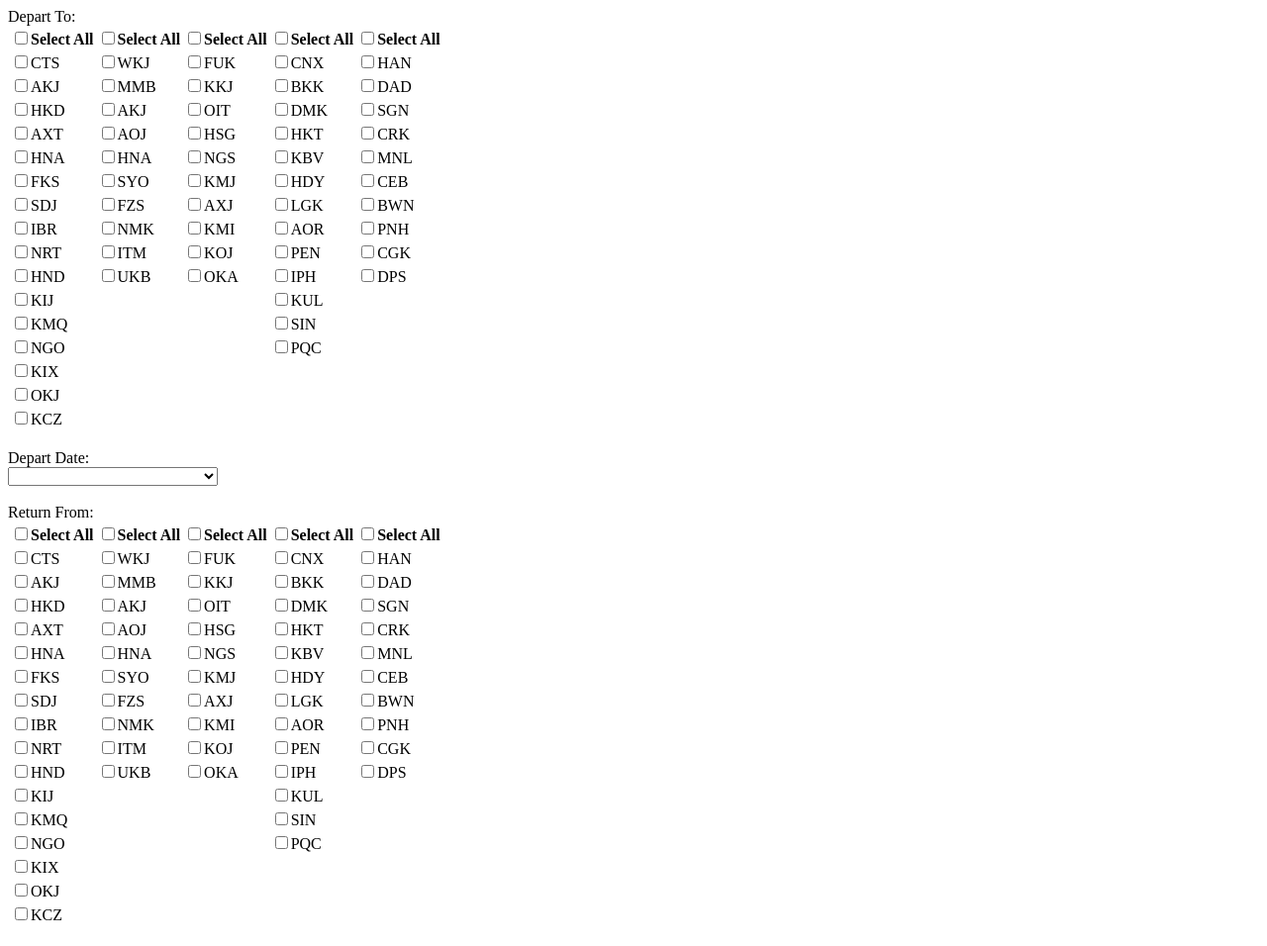
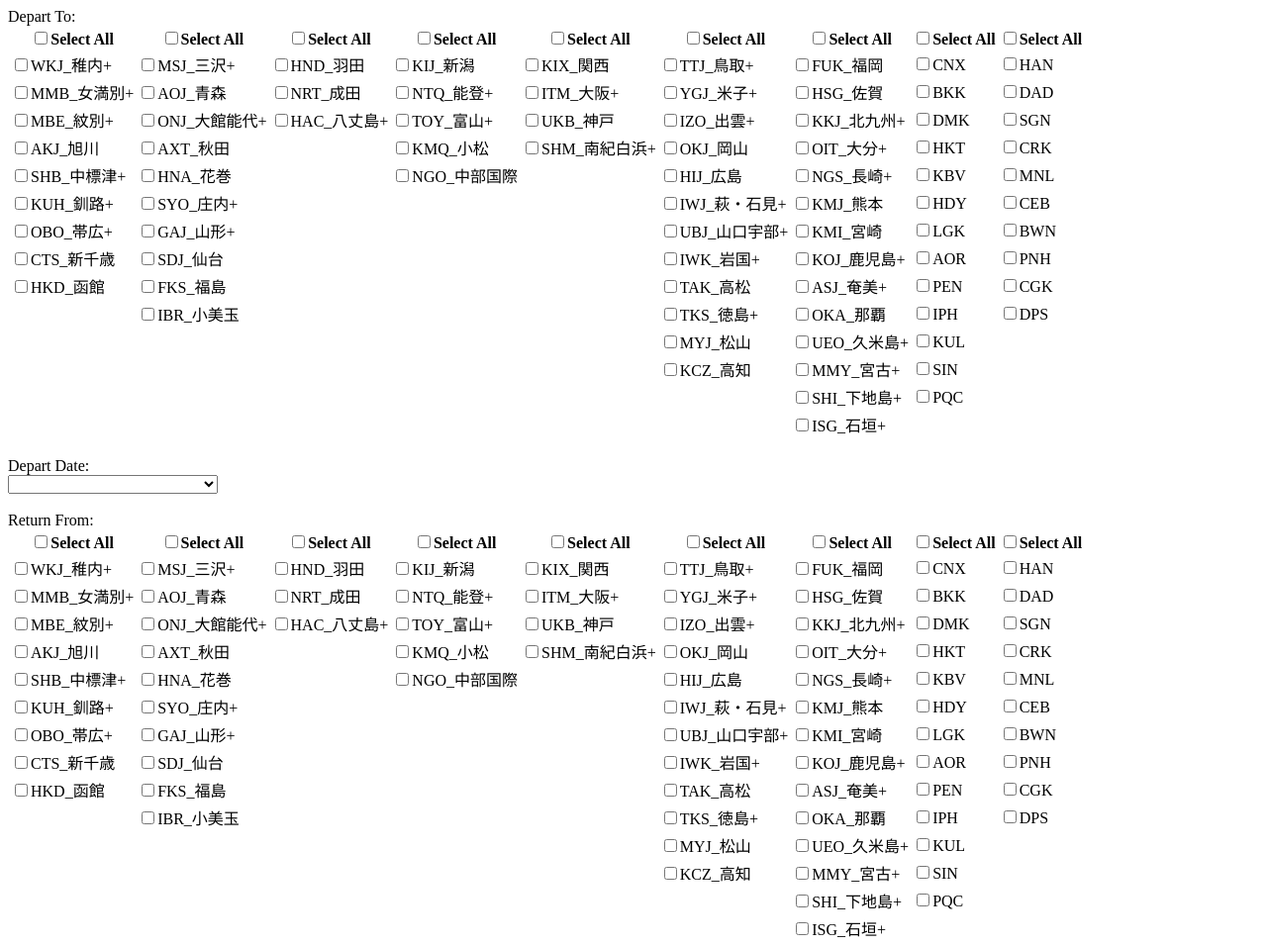
Before and after one commit to AlexisKerib/KayakLinkGen, a plain HTML site: page index.html in a window 1280 px wide. Shown: the top 956 px of the page at 99% size. Drawn offline with Linux system fonts and the light colour scheme.

Commit message:
Update index.html

```diff
--- a/index.html
+++ b/index.html
@@ -30,11 +30,79 @@
     <div id="generatedLink"></div>
 
     <script>
-        const destinationsJp = ["CTS", "AKJ", "HKD", "AXT", "HNA", "FKS", "SDJ", "IBR", "NRT", "HND", "KIJ", "KMQ", "NGO", "KIX", "OKJ", "KCZ"]
-        const destinationsJp2 = ["WKJ", "MMB", "AKJ", "AOJ", "HNA", "SYO", "FZS", "NMK", "ITM", "UKB"]
-        const destinationsJpKyu = ["FUK", "KKJ", "OIT", "HSG", "NGS", "KMJ", "AXJ", "KMI", "KOJ", "OKA"]
-        const destinationsSea = ["CNX", "BKK", "DMK", "HKT", "KBV", "HDY", "LGK", "AOR", "PEN", "IPH", "KUL", "SIN", "PQC"];
-        const destinationsSeaVisa = ["HAN", "DAD", "SGN", "CRK", "MNL", "CEB", "BWN", "PNH", "CGK", "DPS"];
+        const destHokkaido = [
+            "WKJ_稚内+", // 45.41
+            "MMB_女満別+", // 43.90
+            "MBE_紋別+",  // 44.35
+            "AKJ_旭川",  // 43.30
+            "SHB_中標津+", // 43.55
+            "KUH_釧路+", // 43.00
+            "OBO_帯広+", // 42.92
+            "CTS_新千歳", // 42.78
+            "HKD_函館",  // 41.77
+        ];
+        const destTohoku = [
+            "MSJ_三沢+", // 40.69
+            "AOJ_青森", // 40.82
+            "ONJ_大館能代+", // 40.20
+            "AXT_秋田", // 39.72
+            "HNA_花巻", // 39.42
+            "SYO_庄内+", // 38.81
+            "GAJ_山形+", // 38.39
+            "SDJ_仙台", // 38.26
+            "FKS_福島", // 37.23
+            "IBR_小美玉", // 36.17
+        ];
+        const destKanto = [
+            "HND_羽田",
+            "NRT_成田",
+            "HAC_八丈島+"
+        ];
+        const destChubu = [
+            "KIJ_新潟", // 37.91
+            "NTQ_能登+", // 37.32
+            "TOY_富山+", // 36.65
+            "KMQ_小松", // 36.39
+            "NGO_中部国際", // 34.98
+        ];
+        const destKinki = [
+            "KIX_関西",
+            "ITM_大阪+",
+            "UKB_神戸",
+            "SHM_南紀白浜+"
+        ];
+        const destChugokuShikoku = [
+            "TTJ_鳥取+", // 35.52
+            "YGJ_米子+", // 35.49
+            "IZO_出雲+", // 35.37
+            "OKJ_岡山", // 34.78
+            "HIJ_広島", // 34.43
+            "IWJ_萩・石見+", // 34.38
+            "UBJ_山口宇部+", // 33.93
+            "IWK_岩国+", // 34.18
+            "TAK_高松", // 34.34
+            "TKS_徳島+", // 34.12
+            "MYJ_松山", // 33.82
+            "KCZ_高知", // 33.55
+        ];
+        const destKyushuOkinawa = [
+            "FUK_福岡", // 33.59
+            "HSG_佐賀", // 33.24
+            "KKJ_北九州+", // 33.85
+            "OIT_大分+", // 33.23
+            "NGS_長崎+", // 32.75
+            "KMJ_熊本", // 32.82
+            "KMI_宮崎", // 31.86
+            "KOJ_鹿児島+", // 31.80
+            "ASJ_奄美+", // 28.43
+            "OKA_那覇", // 26.21
+            "UEO_久米島+", // 26.35
+            "MMY_宮古+", // 24.79
+            "SHI_下地島+", // 24.75
+            "ISG_石垣+"  // 24.34
+        ];
+        const destSea = ["CNX", "BKK", "DMK", "HKT", "KBV", "HDY", "LGK", "AOR", "PEN", "IPH", "KUL", "SIN", "PQC"];
+        const destSeaVisa = ["HAN", "DAD", "SGN", "CRK", "MNL", "CEB", "BWN", "PNH", "CGK", "DPS"];
         const dates = [
             "",
             "2025-02-22-flexible-1day-before",
@@ -62,25 +130,7 @@
         const airlinesOptions = [
             "-3U,PR,TW,HO,HU,HX,BX,Z2,MF,UO,MU,9C,ZH,5J,FM,NX,KE,CA,OZ,7C,CX,CZ,HB,LJ", "QH,MH,AC,AE,EK,B7,VN,NH,VU,BC,JL,JX,BR,SQ,CI,H1,TG,TK,PG"
         ];
-        function createCheckbox(containerId, name, values) {
-            const container = document.getElementById(containerId);
-            values.forEach(value => {
-                const checkbox = document.createElement('input');
-                checkbox.type = 'checkbox';
-                checkbox.id = `${name}-${value}`;
-                checkbox.name = name;
-                checkbox.value = value;
-
-                const label = document.createElement('label');
-                label.htmlFor = checkbox.id;
-                label.textContent = value;
-
-                container.appendChild(checkbox);
-                container.appendChild(label);
-                container.appendChild(document.createElement('br'));
-            });
-        }
-        function createCheckboxTable(containerId, name, values_list) {
+        function createCheckboxTable(containerId, name, IATAsList) {
             // Number of columes is the number of values
             // Number of rows is the max length of values in values_list
             // The table shows as:
@@ -96,7 +146,7 @@
             const headerRow = document.createElement('tr');
 
             // Create header row with "Select All" checkboxes
-            values_list.forEach((values, colIndex) => {
+            IATAsList.forEach((IATAs, colIndex) => {
                 const headerCell = document.createElement('th');
                 const selectAllCheckbox = document.createElement('input');
                 selectAllCheckbox.type = 'checkbox';
@@ -118,26 +168,26 @@
             table.appendChild(headerRow);
 
             // Determine the number of rows needed
-            const numRows = Math.max(...values_list.map(values => values.length));
+            const numRows = Math.max(...IATAsList.map(IATAs => IATAs.length));
 
             for (let i = 0; i < numRows; i++) {
                 const row = document.createElement('tr');
 
-                for (let j = 0; j < values_list.length; j++) {
+                for (let j = 0; j < IATAsList.length; j++) {
                     const cell = document.createElement('td');
-                    const value = values_list[j][i];
+                    const IATA = IATAsList[j][i];
 
-                    if (value !== undefined) {
+                    if (IATA !== undefined) {
                         const checkbox = document.createElement('input');
                         checkbox.type = 'checkbox';
-                        checkbox.id = `${name}-${value}`;
+                        checkbox.id = `${name}-${IATA}`;
                         checkbox.name = name;
-                        checkbox.value = value;
+                        checkbox.value = IATA.split("_")[0];
                         checkbox.setAttribute('data-col', j);
 
                         const label = document.createElement('label');
                         label.htmlFor = checkbox.id;
-                        label.textContent = value;
+                        label.textContent = IATA;
 
                         cell.appendChild(checkbox);
                         cell.appendChild(label);
@@ -159,8 +209,8 @@
             });
         }
 
-        createCheckboxTable('departToContainer', 'departTo', [destinationsJp, destinationsJp2, destinationsJpKyu, destinationsSea, destinationsSeaVisa]);
-        createCheckboxTable('returnFromContainer', 'returnFrom', [destinationsJp, destinationsJp2, destinationsJpKyu, destinationsSea, destinationsSeaVisa]);
+        createCheckboxTable('departToContainer', 'departTo', [destHokkaido, destTohoku, destKanto, destChubu, destKinki, destChugokuShikoku, destKyushuOkinawa, destSea, destSeaVisa]);
+        createCheckboxTable('returnFromContainer', 'returnFrom', [destHokkaido, destTohoku, destKanto, destChubu, destKinki, destChugokuShikoku, destKyushuOkinawa, destSea, destSeaVisa]);
         populateSelect('departDate', dates);
         populateSelect('returnDate', returnDates);
         populateSelect('airlines', airlinesOptions);
```
